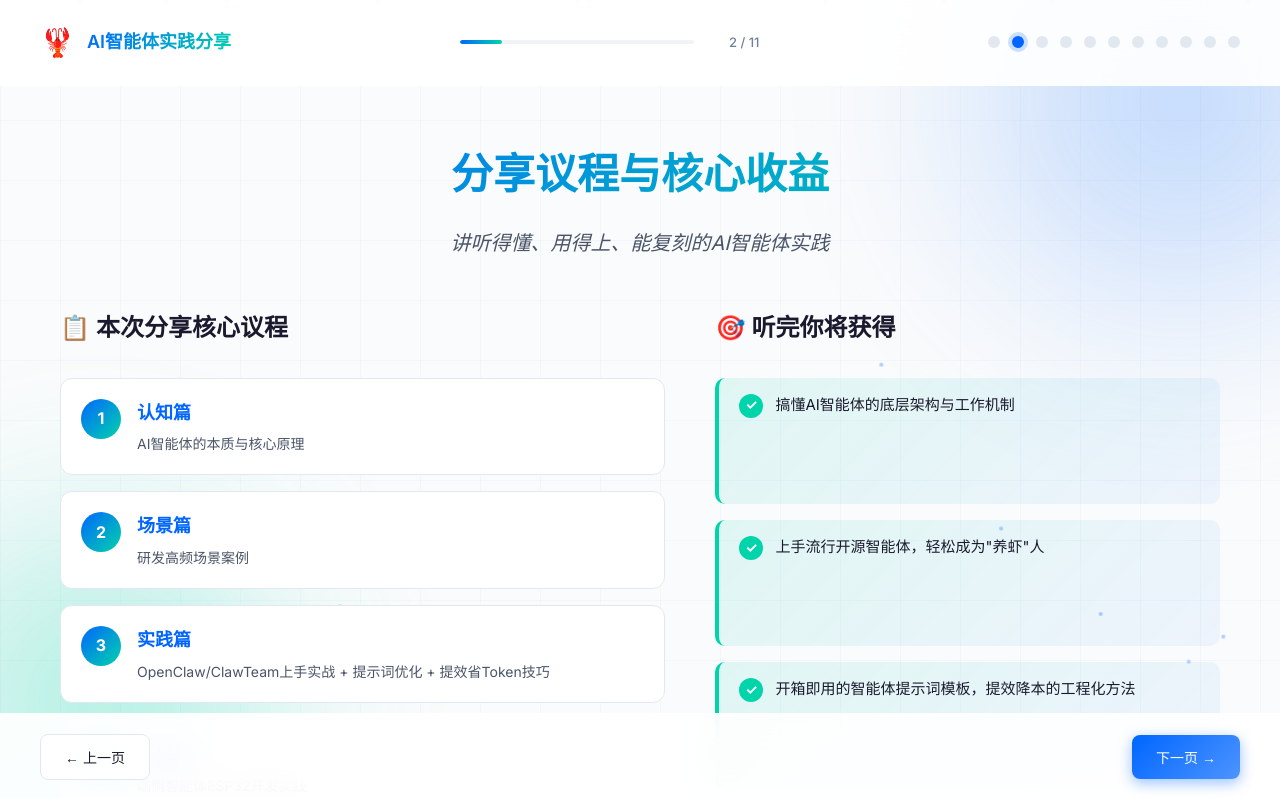
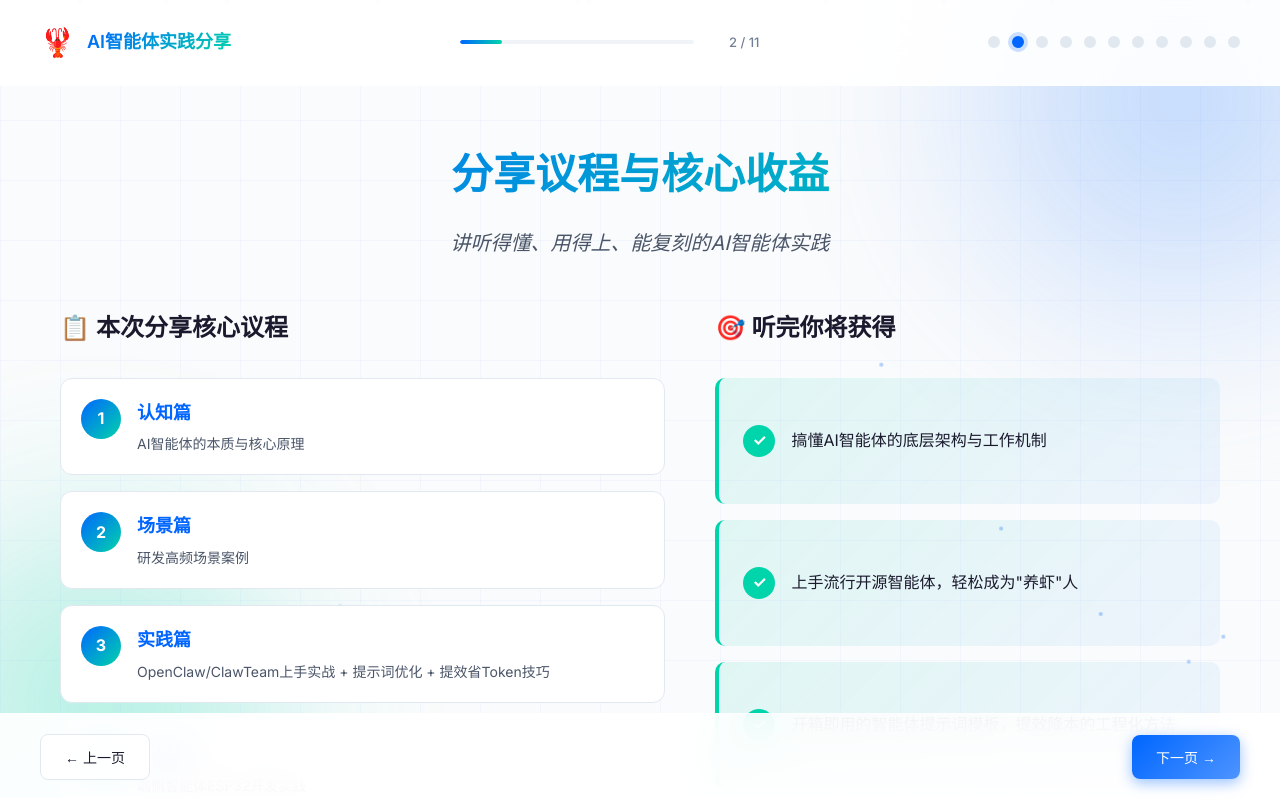
Before and after one commit to weixi5656/ai-agent-presentation, a Vue app: page /#/agenda in a window 1280 px wide. Shown: the top 798 px of the page. Built offline with nearby package versions, Linux system fonts and the light colour scheme.

Commit message:
Enlarge benefit icons and text, center align vertically

```diff
--- a/src/views/AgendaView.vue
+++ b/src/views/AgendaView.vue
@@ -161,9 +161,9 @@ const benefits = [
 
 .benefit-item {
   display: flex;
-  gap: 12px;
-  align-items: flex-start;
-  padding: 16px 20px;
+  gap: 16px;
+  align-items: center;
+  padding: 20px 24px;
   background: linear-gradient(135deg, rgba(0, 212, 170, 0.1), rgba(0, 102, 255, 0.05));
   border-radius: 10px;
   border-left: 4px solid var(--secondary);
@@ -171,8 +171,8 @@ const benefits = [
 }
 
 .benefit-icon {
-  width: 24px;
-  height: 24px;
+  width: 32px;
+  height: 32px;
   border-radius: 50%;
   background: var(--secondary);
   color: white;
@@ -180,14 +180,16 @@ const benefits = [
   align-items: center;
   justify-content: center;
   font-weight: 700;
-  font-size: 14px;
+  font-size: 16px;
   flex-shrink: 0;
 }
 
 .benefit-item p {
-  font-size: 15px;
+  font-size: 16px;
   color: var(--text-primary);
-  line-height: 1.5;
+  line-height: 1.6;
+  display: flex;
+  align-items: center;
 }
 
 @media (max-width: 968px) {
```
